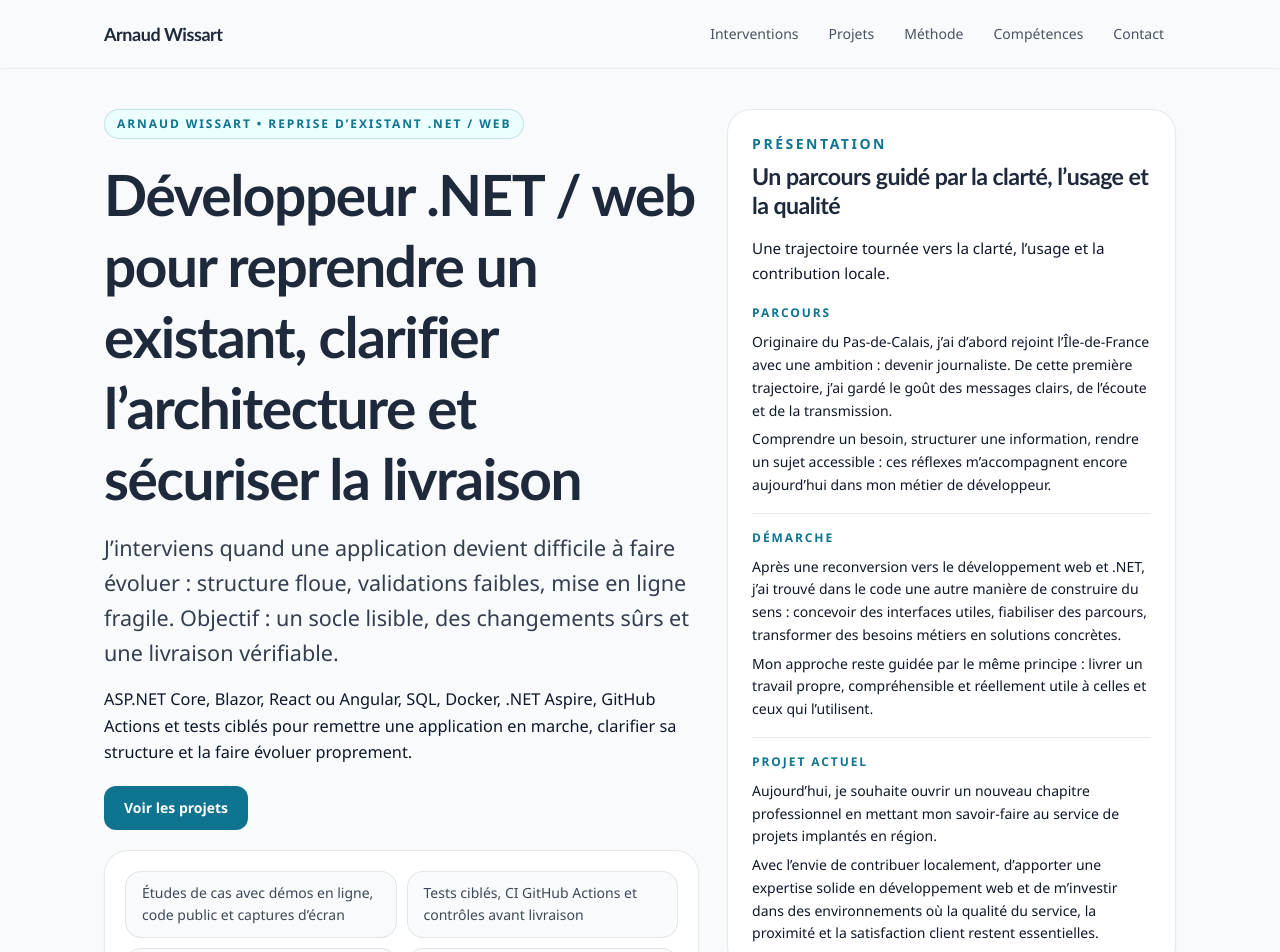
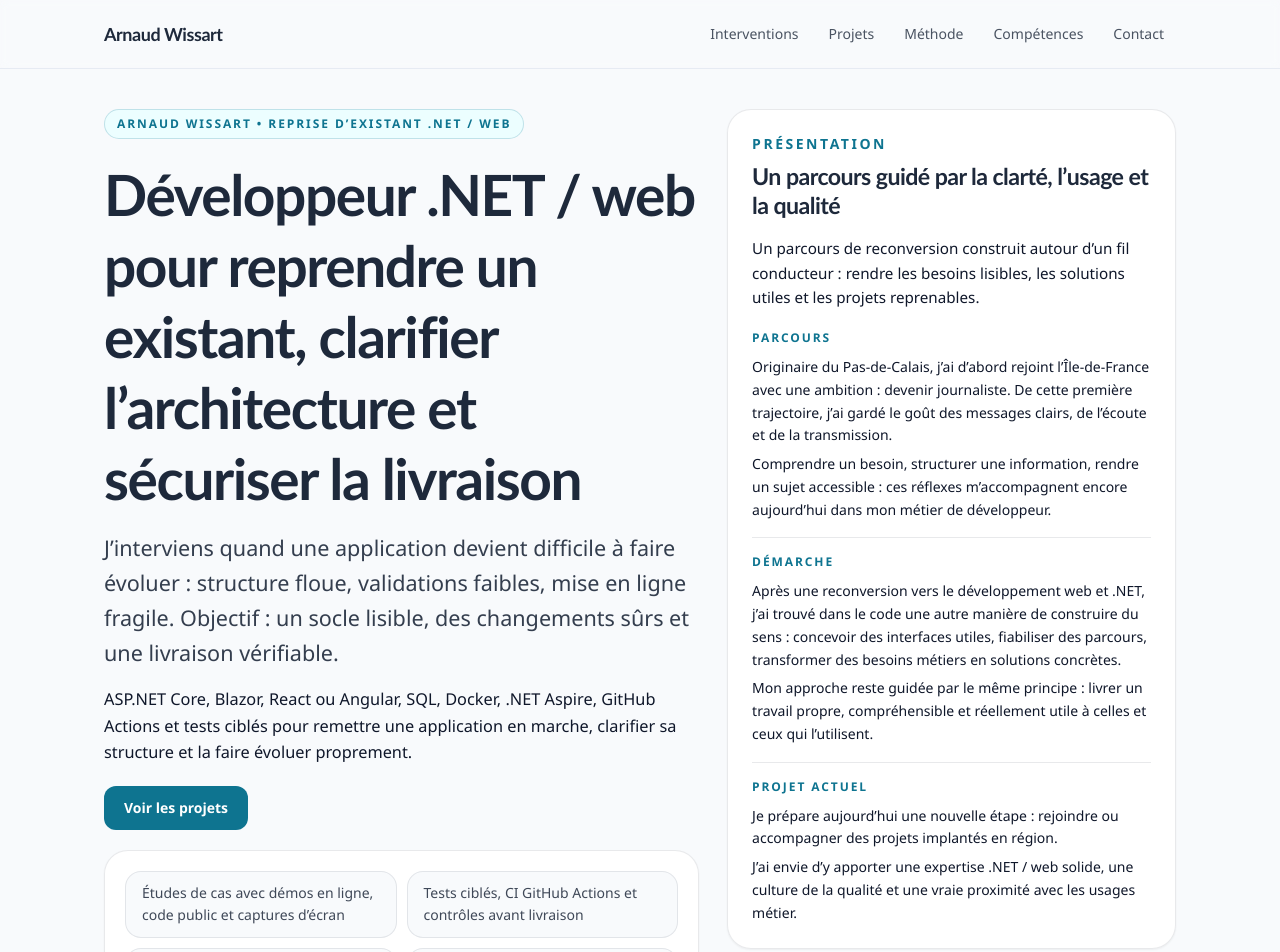
Before and after one commit to arnaud-wissart-lab/Portfolio, a React (Vite) app: page / in a window 1280 px wide. Shown: the top 952 px of the page. Built offline with nearby package versions, Linux system fonts and the light colour scheme; no server answers.

Commit message:
feat(contenu): précise le projet professionnel en région

```diff
--- a/src/App.tsx
+++ b/src/App.tsx
@@ -347,7 +347,7 @@ function App() {
             titleId="contact-title"
             eyebrow="Contact"
             title="Échange sur une reprise, une remise au clair technique ou une mise en ligne"
-            description="Un échange court suffit pour cadrer un existant, un point de structure ou une livraison à sécuriser."
+            description="Un échange court suffit pour cadrer un existant, un point de structure, une livraison à sécuriser ou une opportunité en région."
           />
 
           <div className="surface-card p-5 sm:p-6">
--- a/src/data/site.ts
+++ b/src/data/site.ts
@@ -68,7 +68,7 @@ export const siteConfig: SiteConfig = {
   profilePresentation: {
     eyebrow: 'Présentation',
     title: 'Un parcours guidé par la clarté, l’usage et la qualité',
-    lead: 'Une trajectoire tournée vers la clarté, l’usage et la contribution locale.',
+    lead: 'Un parcours de reconversion construit autour d’un fil conducteur : rendre les besoins lisibles, les solutions utiles et les projets reprenables.',
     sections: [
       {
         title: 'Parcours',
@@ -87,8 +87,8 @@ export const siteConfig: SiteConfig = {
       {
         title: 'Projet actuel',
         paragraphs: [
-          'Aujourd’hui, je souhaite ouvrir un nouveau chapitre professionnel en mettant mon savoir-faire au service de projets implantés en région.',
-          'Avec l’envie de contribuer localement, d’apporter une expertise solide en développement web et de m’investir dans des environnements où la qualité du service, la proximité et la satisfaction client restent essentielles.',
+          'Je prépare aujourd’hui une nouvelle étape : rejoindre ou accompagner des projets implantés en région.',
+          'J’ai envie d’y apporter une expertise .NET / web solide, une culture de la qualité et une vraie proximité avec les usages métier.',
         ],
       },
     ],
```
